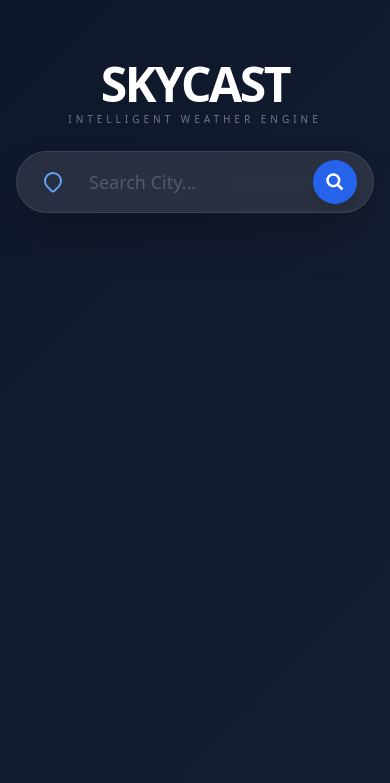
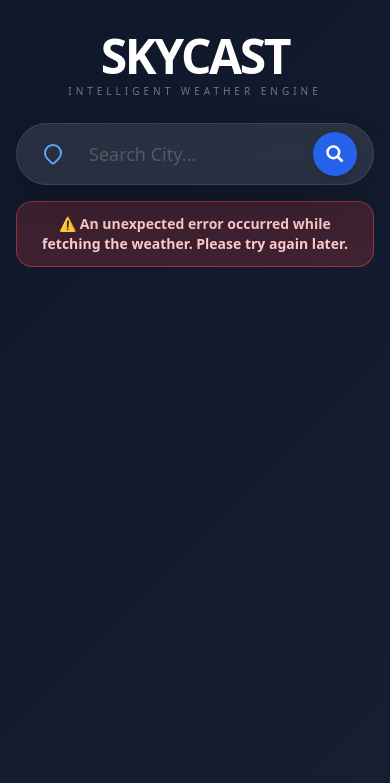
Before and after one commit to Rudra-SR/skycast-weather, a Django app: page / in a window 390 px wide. Shown: the top 783 px of the page. Run offline with Django 5.2, Linux system fonts and the light colour scheme; data that the repository does not hold is empty; some libraries are stand-ins or nearby versions.

Commit message:
fix: responsive ui and detailed error logic

```diff
--- a/requirements.txt
+++ b/requirements.txt
@@ -10,4 +10,4 @@
 sqlparse==0.5.5
 tzdata==2025.3
 urllib3==2.6.3
-whitenoise==6.6.0
+whitenoise==6.11.0
--- a/weather_app/templates/weather_app/index.html
+++ b/weather_app/templates/weather_app/index.html
@@ -13,14 +13,30 @@
             border: 1px solid rgba(255, 255, 255, 0.1);
         }
 
+        /* Desktop: Fixed Height */
+        @media (min-width: 768px) {
+            body {
+                height: 100vh;
+                overflow: hidden;
+                justify-content: center;
+            }
+        }
+
+        /* Mobile: Scrollable */
+        @media (max-width: 767px) {
+            body {
+                min-height: 100vh;
+                overflow-y: auto;
+                justify-content: flex-start;
+                padding-bottom: 2rem;
+            }
+        }
+
         body {
             background: #0f172a;
-            height: 100vh;
-            overflow: hidden;
             display: flex;
             flex-direction: column;
             align-items: center;
-            justify-content: center;
         }
 
         .bg-gradient {
@@ -47,12 +63,12 @@
 
 <body class="bg-gradient text-white p-4">
 
-    <div class="text-center mb-6">
+    <div class="text-center mb-6 mt-4">
         <h1 class="text-5xl font-black tracking-tighter">SKYCAST</h1>
         <p class="text-[10px] uppercase tracking-[0.4em] opacity-40 mt-1">Intelligent Weather Engine</p>
     </div>
 
-    <div class="w-full max-w-5xl h-[75vh] flex flex-col gap-4">
+    <div class="w-full max-w-5xl h-auto md:h-[75vh] flex flex-col gap-4">
 
         <form id="weatherForm" method="POST"
             class="glass rounded-full flex items-center px-4 py-2 mx-auto w-full max-w-md shadow-2xl">
@@ -73,8 +89,14 @@
             <input type="hidden" name="lat" id="lat"><input type="hidden" name="lon" id="lon">
         </form>
 
+        {% if error_msg %}
+        <div class="mx-auto w-full max-w-md p-3 bg-red-500/20 border border-red-500/50 rounded-2xl text-center">
+            <p class="text-sm font-bold text-red-200">⚠️ {{ error_msg }}</p>
+        </div>
+        {% endif %}
+
         {% if weather_data %}
-        <div class="grid grid-cols-1 md:grid-cols-3 gap-4 h-full overflow-hidden">
+        <div class="grid grid-cols-1 md:grid-cols-3 gap-4 h-full md:overflow-hidden">
 
             <div class="glass rounded-[2.5rem] p-6 flex flex-col items-center justify-center text-center shadow-2xl">
                 <h2 class="text-2xl font-bold uppercase tracking-widest text-blue-300">{{ weather_data.city }}</h2>
@@ -104,12 +126,10 @@
 
                 <div class="glass rounded-3xl p-6 flex-grow shadow-xl">
                     <h3 class="text-xs font-bold uppercase opacity-30 mb-8 tracking-widest">Extended 5-Day Forecast</h3>
-                    <div class="flex justify-between items-center px-4">
+                    <div class="grid grid-cols-3 md:flex md:justify-between items-center px-4 gap-4">
                         {% for day in forecast_list %}
-                        <div class="text-center group flex-1">
-                            <p
-                                class="text-[10px] opacity-40 mb-2 font-bold group-hover:text-blue-400 transition-colors uppercase">
-                                Day {{ day.day }}</p>
+                        <div class="text-center group">
+                            <p class="text-[10px] opacity-40 mb-2 font-bold uppercase">Day {{ day.day }}</p>
                             <img src="https://openweathermap.org/img/wn/{{ day.icon }}.png"
                                 class="w-12 mx-auto drop-shadow-lg">
                             <p class="text-xl font-black">{{ day.temp|floatformat:0 }}°</p>
--- a/weather_app/views.py
+++ b/weather_app/views.py
@@ -7,7 +7,7 @@
 load_dotenv()
 
 def get_recommendations(temp, desc):
-    """Custom algorithm to provide unique user insights based on data."""
+    """Algorithm for weather-based advice."""
     desc = desc.lower()
     if temp > 30: return "It's scorching! Stay hydrated."
     elif temp < 15: return "Chilly! Grab a warm jacket."
@@ -21,22 +21,20 @@
     forecast_url = 'http://api.openweathermap.org/data/2.5/forecast?q={}&units=metric&appid=' + api_key
     forecast_coord_url = 'http://api.openweathermap.org/data/2.5/forecast?lat={}&lon={}&units=metric&appid=' + api_key
 
-    weather_data = None
-    forecast_list = []
-    error_msg = None
+    weather_data, forecast_list, error_msg = None, [], None
 
-    # FEATURE: Default city to prevent empty screen on first load
-    search_city = "Mumbai"
+    # UPDATED: Set Bengaluru as the default starting city
+    search_city = "Bangalore"
+
     lat, lon = None, None
 
     if request.method == 'POST':
         city_input = request.POST.get('city', '').strip()
-        lat = request.POST.get('lat')
-        lon = request.POST.get('lon')
+        lat, lon = request.POST.get('lat'), request.POST.get('lon')
         if city_input:
             search_city = city_input
 
-    # Performance: Caching logic
+    # Caching check for optimization
     cache_key = f"weather_{search_city.lower()}" if not lat else f"weather_{lat}_{lon}"
     cached_result = cache.get(cache_key)
 
@@ -62,11 +60,18 @@
                 'advice': get_recommendations(temp, desc),
             }
             if fore_res.get('cod') == "200":
-                # Extracting specific day from timestamp for the UI
                 forecast_list = [{'temp': i['main']['temp'], 'icon': i['weather'][0]['icon'], 'day': i['dt_txt'][8:10]} for i in fore_res['list'][::8]]
             cache.set(cache_key, {'current': weather_data, 'forecast': forecast_list}, 900)
         else:
-            error_msg = "Location not found."
+            api_error_code = current_res.get('cod')
+            if api_error_code == "404" or api_error_code == 404:
+                error_msg = f"We couldn't find '{search_city}'. Please check the spelling or try searching for a larger nearby city."
+            elif api_error_code == "401" or api_error_code == 401:
+                error_msg = "System Error: The Weather API key is invalid. Please contact the administrator."
+            elif api_error_code == "429" or api_error_code == 429:
+                error_msg = "We're receiving too many requests right now. Please wait a moment and try again."
+            else:
+                error_msg = "An unexpected error occurred while fetching the weather. Please try again later."
 
     return render(request, 'weather_app/index.html', {
         'weather_data': weather_data,
--- a/weather_project/settings.py
+++ b/weather_project/settings.py
@@ -123,6 +123,3 @@
 
 # This is the missing setting causing the error [cite: 131]
 STATIC_ROOT = os.path.join(BASE_DIR, 'staticfiles')
-
-# Optional: Add support for serving static files in production [cite: 1316]
-# If you decide to use WhiteNoise later, this is where it looks
```
